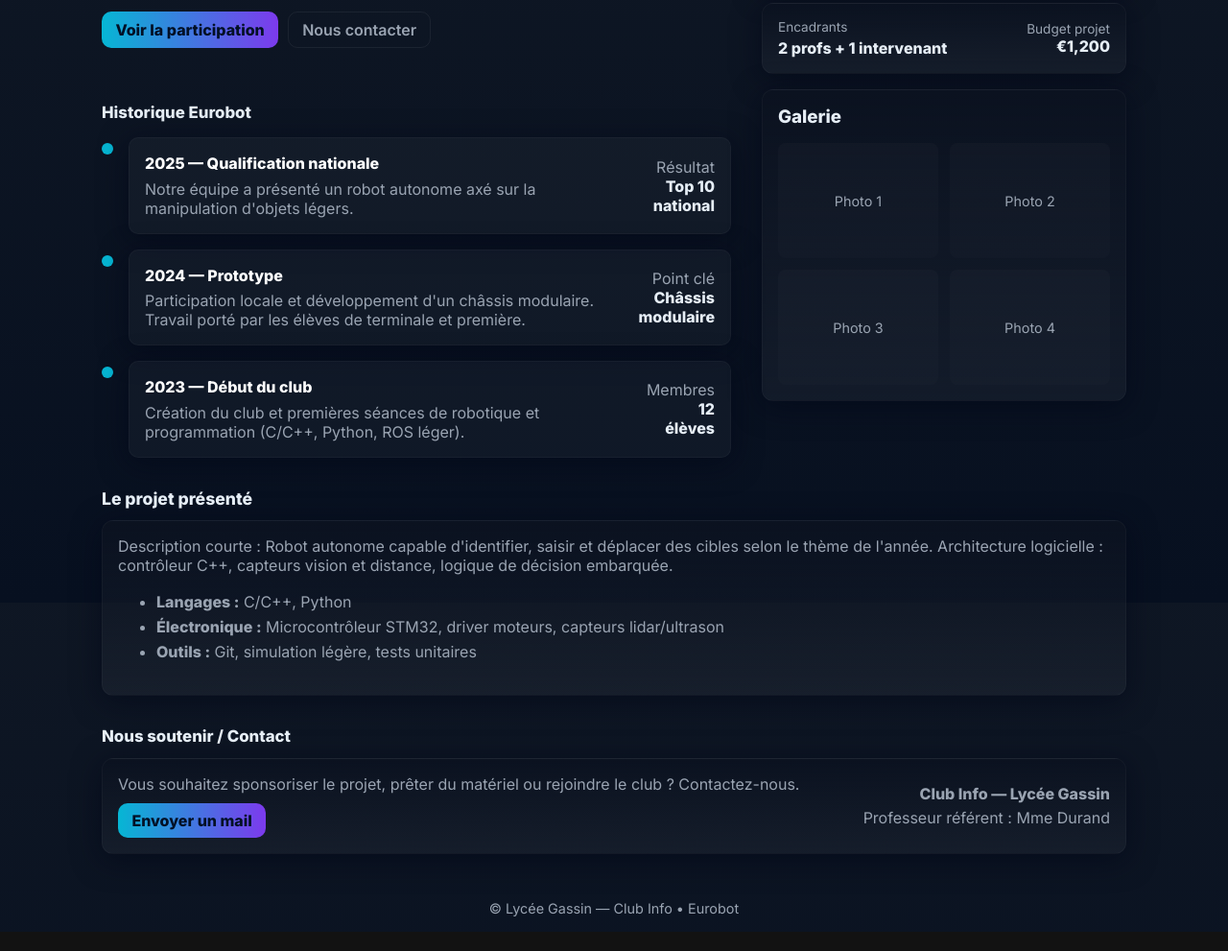
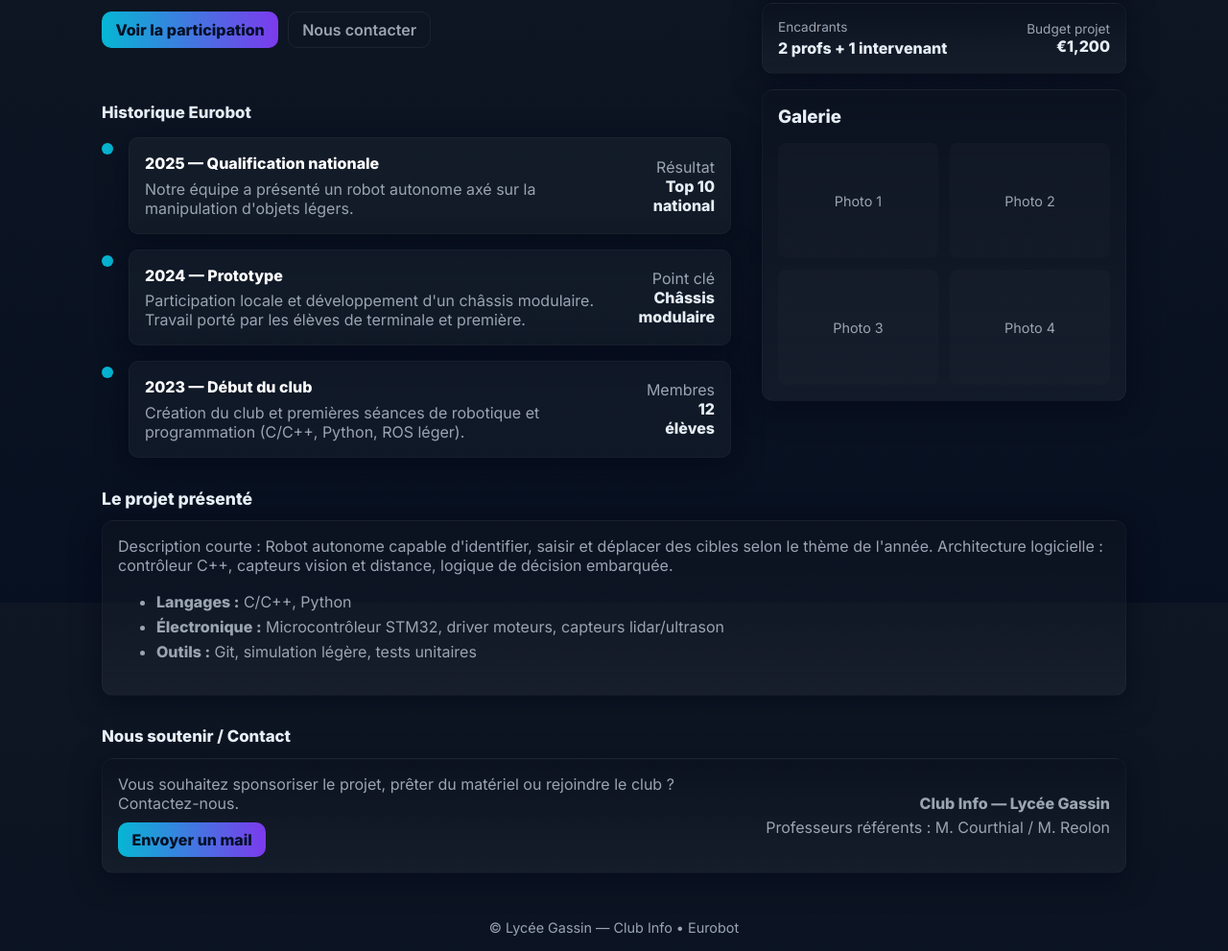
Before and after one commit to lycee-gassin/club-info, a plain HTML site: page index.html in a window 1280 px wide. Shown: the part 220-1211 px from the top of the page at 96% size. Drawn offline with Linux system fonts and the light colour scheme.

Commit message:
Update index.html changement noms responsables

```diff
--- a/index.html
+++ b/index.html
@@ -184,7 +184,7 @@
         </div>
         <div style="min-width:180px;color:var(--muted);text-align:right">
           <div style="font-weight:700">Club Info — Lycée Gassin</div>
-          <div style="margin-top:.3rem">Professeur référent : Mme Durand</div>
+          <div style="margin-top:.3rem">Professeurs référents : M. Courthial / M. Reolon</div>
         </div>
       </div>
     </section>
```
